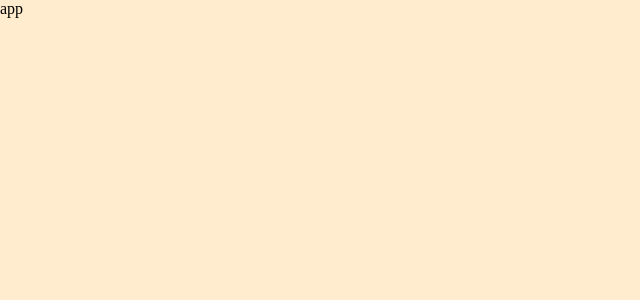
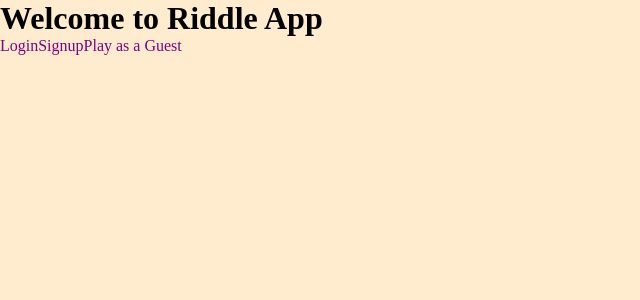
Before and after one commit to haimassraf/riddle-client, a React (Vite) app in the folder riddle-client/: page / in a window 1280 px wide. Shown: the top 300 px of the page, without its empty margins (0-640 px from the left). Built offline with nearby package versions, Linux system fonts and the light colour scheme.

Commit message:
for nelify

```diff
--- a/riddle-client/src/App.tsx
+++ b/riddle-client/src/App.tsx
@@ -12,8 +12,7 @@
 const App = () => {
   return (
     <Routes>
-      <Route path='/' element={<div>app</div>} />
-      <Route path='landing-page' element={<LandingPage />}>
+      <Route path='/' element={<LandingPage />}>
         <Route path='login' element={<Login />} />
         <Route path='signup' element={<Signup />} />
       </Route>
--- a/riddle-client/src/components/Index.tsx
+++ b/riddle-client/src/components/Index.tsx
@@ -11,7 +11,7 @@
                 </section>
                 <section>
                     <button>
-                        <Link to={'/landing-page'} >Logout</Link>
+                        <Link to={'/'} >Logout</Link>
                     </button>
                 </section>
             </header>
```
